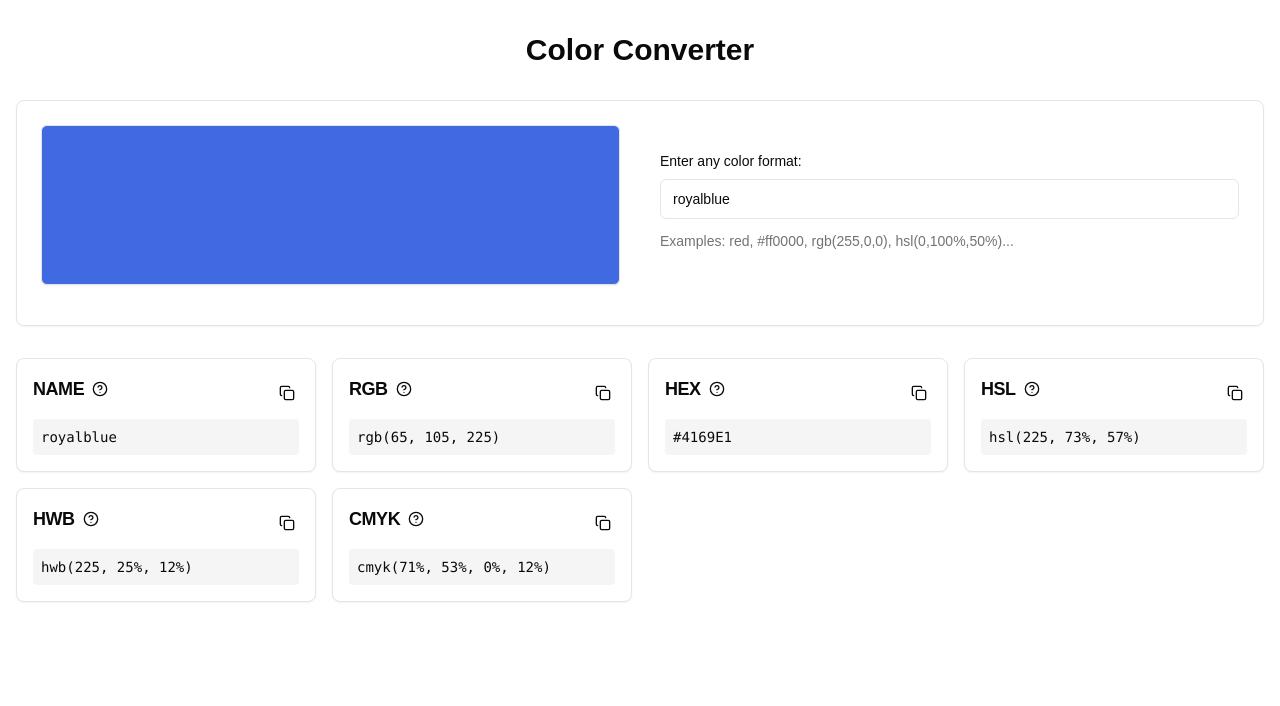
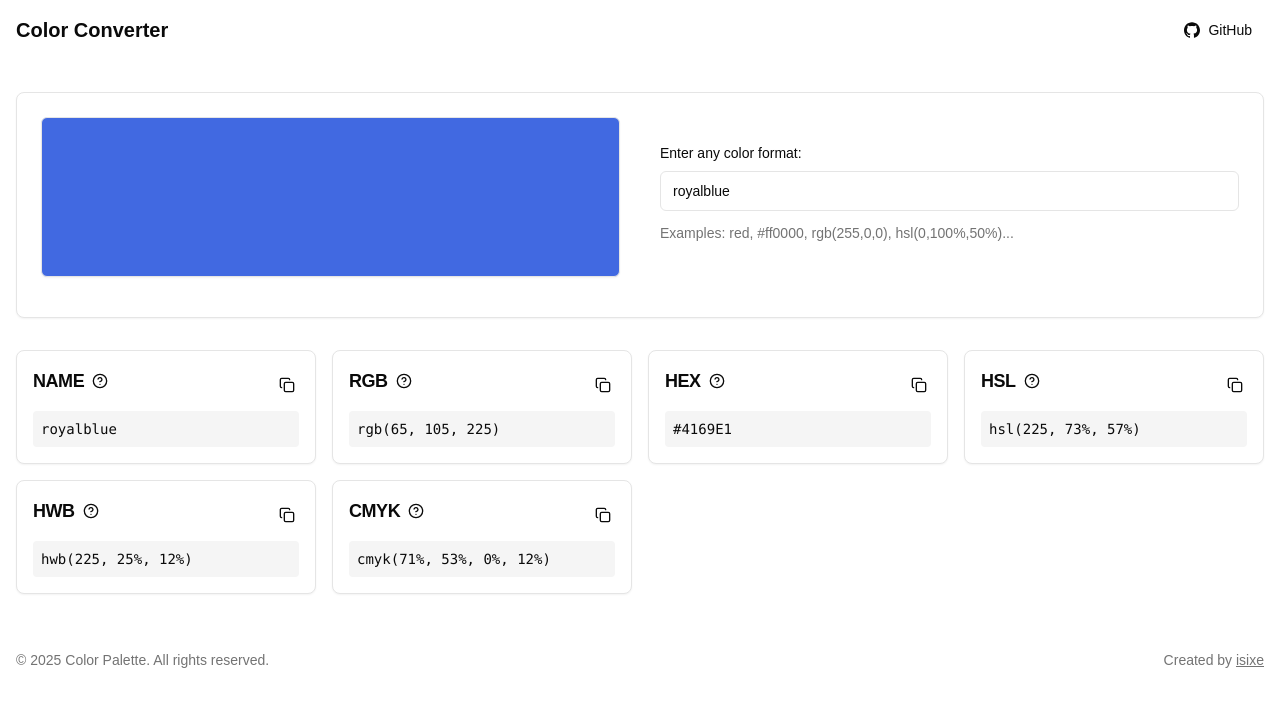
Before and after one commit to isixe/ColorConverter, a Next.js app: page / in a window 1280 px wide. Shown: the top 706 px of the page. Built offline with nearby package versions, Linux system fonts and the light colour scheme.

Commit message:
✨ feat(app): add header and footer for page layout

```diff
--- a/app/layout.tsx
+++ b/app/layout.tsx
@@ -1,3 +1,5 @@
+import Footer from '@/components/footer'
+import Header from '@/components/header'
 import '@/styles/global.css'
 import type { Metadata } from 'next'
 
@@ -14,7 +16,11 @@ export default function RootLayout({
   return (
     <html lang="en">
       <link rel="icon" href="/favicon.ico" />
-      <body>{children}</body>
+      <body>
+        <Header />
+        {children}
+        <Footer />
+      </body>
     </html>
   )
 }
--- a/app/page.tsx
+++ b/app/page.tsx
@@ -11,13 +11,11 @@ import {
   TooltipProvider,
   TooltipTrigger
 } from '@/components/ui/tooltip'
-import { useToast } from '@/hooks/use-toast'
 import color from 'color'
 import { Check, Copy, HelpCircle } from 'lucide-react'
 import { useEffect, useState } from 'react'
 
 export default function ColorConverter() {
-  const { toast } = useToast()
   const [colorObj, setColorObj] = useState(color('rgb(65, 105, 225)'))
   const [colorInput, setColorInput] = useState('royalblue')
   const [pickerColor, setPickerColor] = useState('#4169e1')
@@ -105,12 +103,6 @@ export default function ColorConverter() {
         setTimeout(() => {
           setCopyStates((prev) => ({ ...prev, [format]: false }))
         }, 2000)
-
-        toast({
-          title: 'Copied!',
-          description: `${text} copied to clipboard`,
-          duration: 2000
-        })
       },
       (err) => {
         console.error(err)
@@ -168,8 +160,6 @@ export default function ColorConverter() {
 
   return (
     <div className="container mx-auto px-4 py-8">
-      <h1 className="mb-8 text-center text-3xl font-bold">Color Converter</h1>
-
       <div className="mb-8">
         <div className="flex flex-col rounded-lg border bg-white p-6 shadow-sm">
           <div className="grid grid-cols-1 items-center gap-10 md:grid-cols-2">
```
